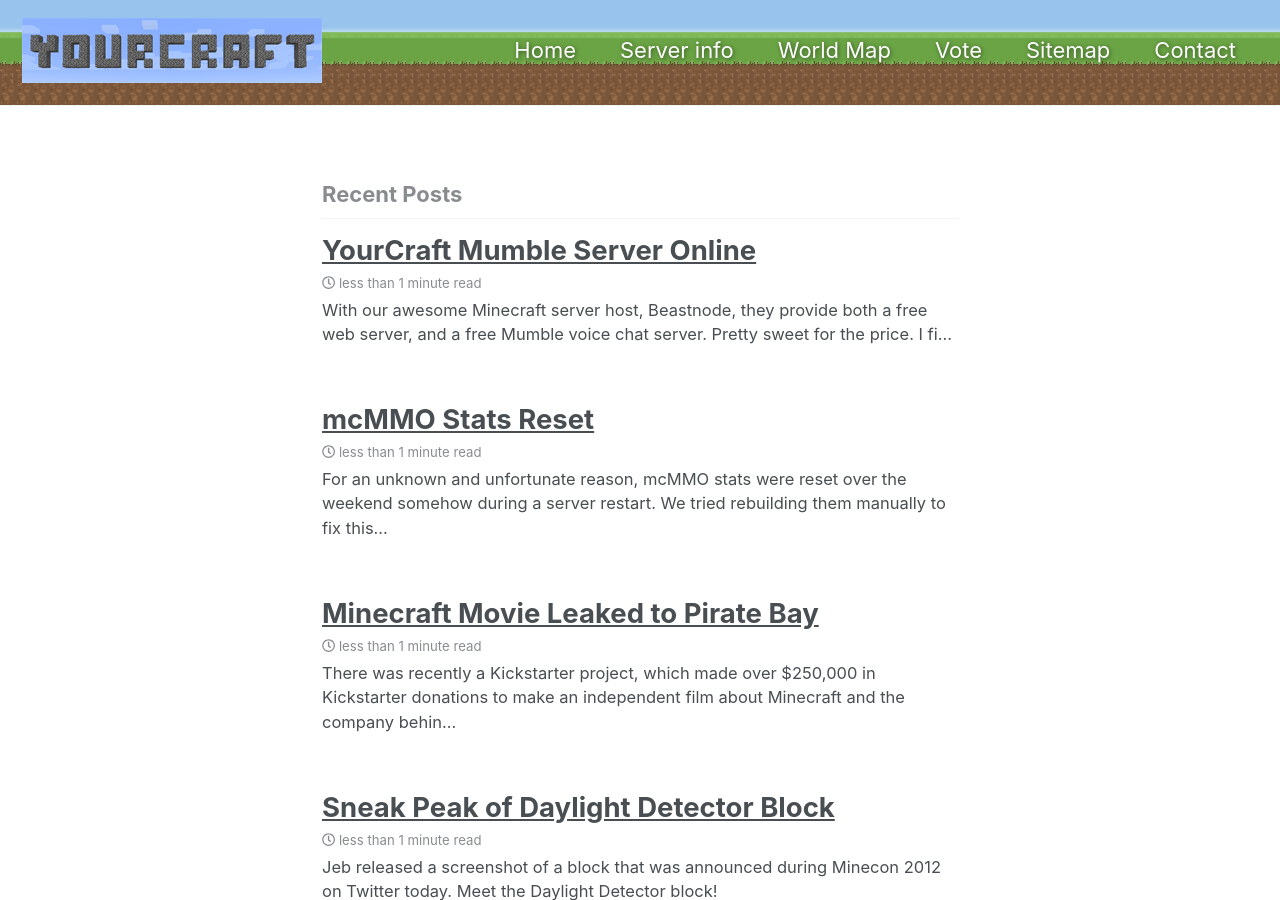
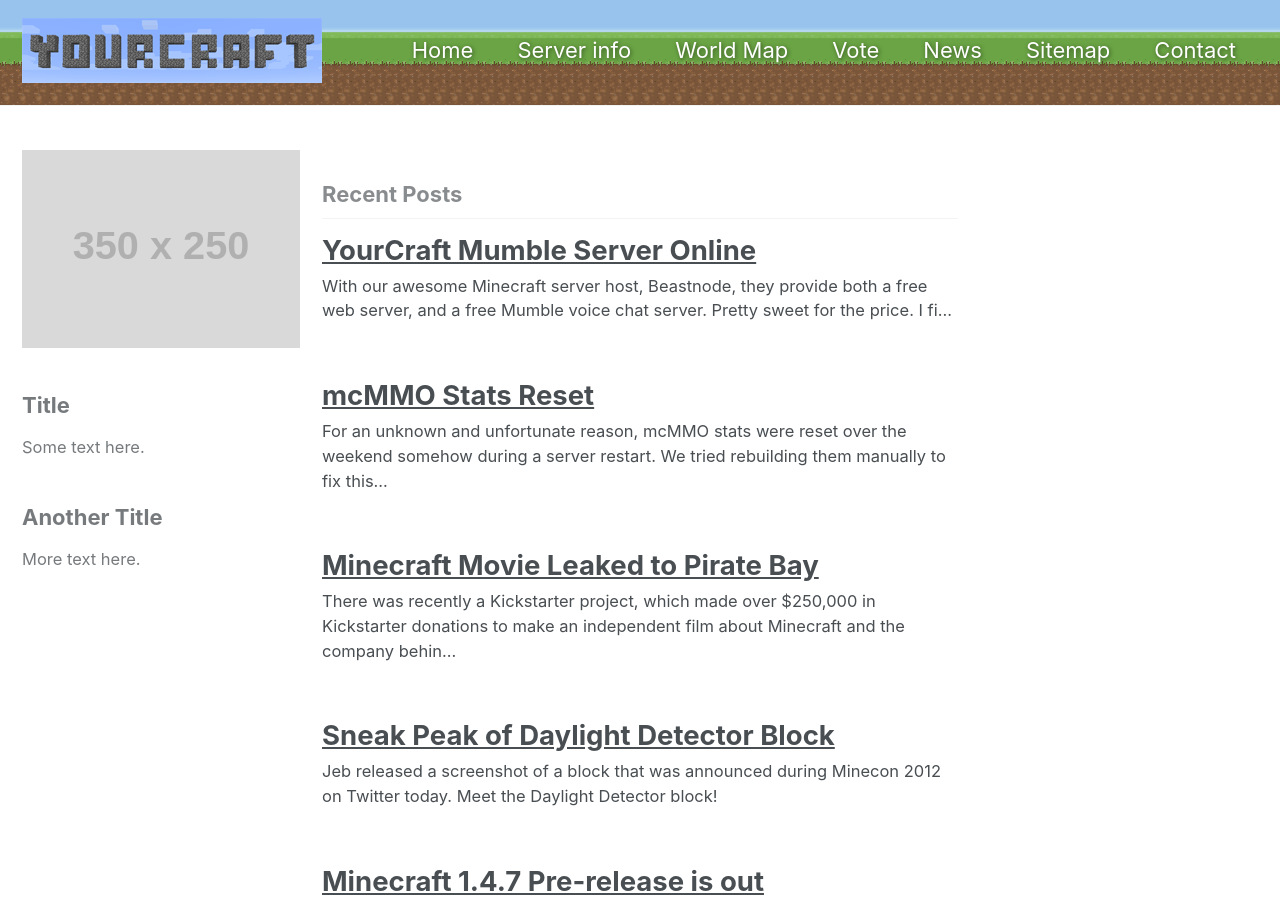
Before and after one commit to sk33lz/yourcraftserver, a Jekyll site: the page built from docs/news/index.html, in a window 1280 px wide and 900 px high. Built offline with Jekyll 4.4.1, drawn with Linux system fonts in a browser that asks for light colours; nearby versions of some CDN libraries; the list of posts is cut into pages by our own code; some of the changed text lies outside the part shown.

Commit message:
Updating content and settings.

```diff
--- a/docs/_config.yml
+++ b/docs/_config.yml
@@ -272,7 +272,7 @@ defaults:
     values:
       layout: single
       author_profile: true
-      read_time: true
+      read_time: false
       comments: true
       share: true
       related: true
@@ -283,16 +283,18 @@ defaults:
     values:
       layout: single
       author_profile: false
+      share: true
   # _docs
   - scope:
       path: ""
       type: docs
     values:
       layout: single
-      read_time: false
+      read_time: true
       author_profile: false
-      share: false
+      share: true
       comments: false
+      related: true
       sidebar:
         nav: "docs"
   # _recipes
--- a/docs/_data/navigation.yml
+++ b/docs/_data/navigation.yml
@@ -10,9 +10,11 @@ main:
       - title: "Minecraft Griefing Ban List"
         url: /minecraft-griefing-ban-list
   - title: "World Map"
-    url: /map
+    url: http://map.yourcraftserver.com
   - title: "Vote"
     url: /vote
+  - title: "News"
+    url: /news
   - title: "Sitemap"
     url: /sitemap
   - title: "Contact"
--- a/docs/_sass/minimal-mistakes/_footer.scss
+++ b/docs/_sass/minimal-mistakes/_footer.scss
@@ -20,7 +20,7 @@
   animation: $intro-transition;
   -webkit-animation-delay: 0.45s;
   animation-delay: 0.45s;
-  background-color: $footer-background-color;
+  background: url("/yourcraftserver/assets/images/footer-bg.png") repeat fixed 0 0 transparent;
 
   footer {
     @include clearfix;
--- a/docs/news/index.html
+++ b/docs/news/index.html
@@ -1,3 +1,10 @@
 ---
 layout: home
+sidebar:
+  - title: "Title"
+    image: http://placehold.it/350x250
+    image_alt: "image"
+    text: "Some text here."
+  - title: "Another Title"
+    text: "More text here."
 ---
```
Also changed, not shown: docs/_pages/home.md (+13 -1 lines), docs/assets/images/footer-bg.png (renamed from docs/assets/images/body-bg.png).
